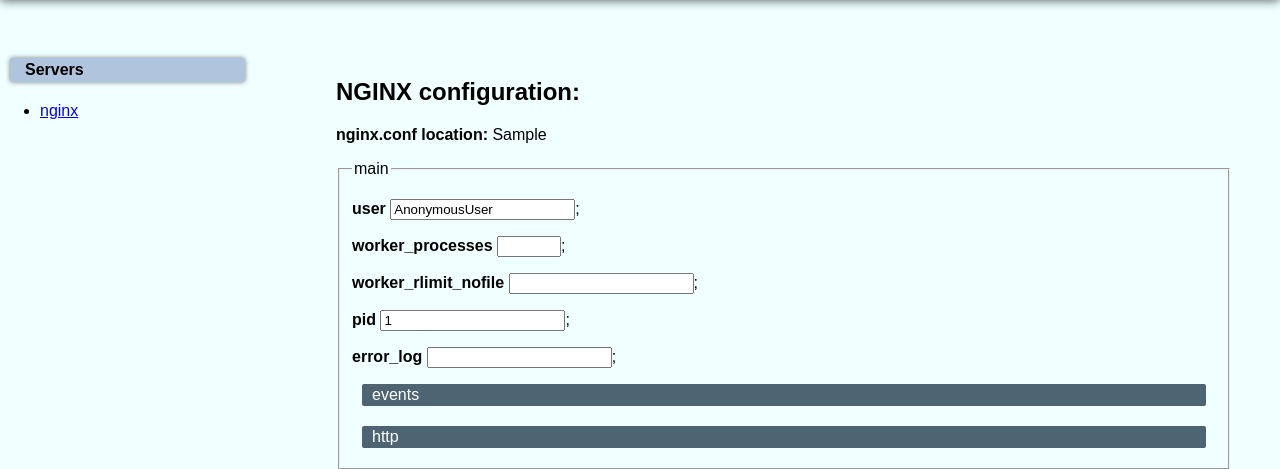
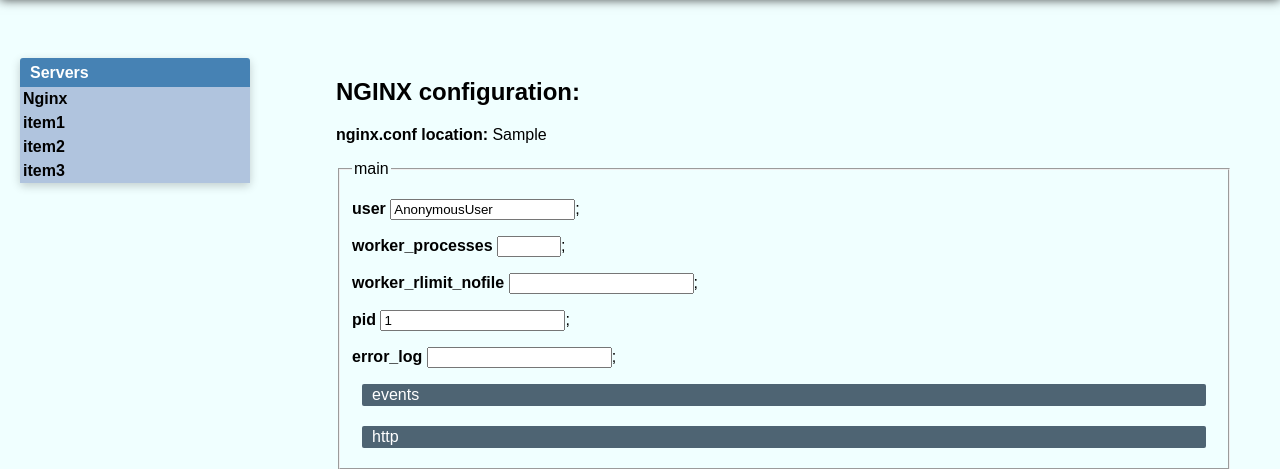
Before and after one commit to dematron/rigery-panel, a Django app: template templates/nginx_manager/nginx_configuration_interface.html in a window 1280 px wide. Shown: the part 50-519 px from the top of the page. Run offline with Django 3.2, Linux system fonts and the light colour scheme; the template is opened without the code that fills it: most values are stand-ins (such as "Sample title", 1, 10 or a date in 2020); parts of the project's set-up code (start-up, migrations or seed data) failed here and were passed over.

Commit message:
refs #5 improved interface

```diff
--- a/rigery/urls.py
+++ b/rigery/urls.py
@@ -14,6 +14,7 @@
 
     url(r'^admin/', include(admin.site.urls)),
     url(r'^$', start_page),
+    url(r'#$', start_page),
 
     #Servers
     url(r'^nginx/', nginx_configuration_editor),
--- a/static/css/base.css
+++ b/static/css/base.css
@@ -25,7 +25,21 @@
     margin: 20px 20px 20px 20px;
     padding: 10px 0px 0px 0px;
     color: white;
+
 }
+
+.header_text a {
+    color: white;
+    text-decoration: none;
+    display: block;
+    font-weight: bold;
+}
+
+.header_text a:hover {
+    color:white;
+    background:SteelBlue;
+}
+
 .section {
     width: 100%;
     min-width: 1000px;
--- a/static/css/index.css
+++ b/static/css/index.css
@@ -43,15 +43,6 @@
 
 a:hover{color:#fff; background:CadetBlue;}
 
-.menu {
-    background: LightSteelBlue;
-    padding: 3px 15px 3px 15px;
-    width: 80%;
-    margin: 50px 10px 20px 10px;
-    box-shadow: 0 0 5px rgba(0,0,0,0.5);
-    border-radius: 3px;
-}
-
 .sidebar {
     float: left;
     width: 20%;
@@ -65,3 +56,32 @@
     padding: 0;
     margin: 50px 0px 70px 80px;
 }
+
+.menu {
+    margin: 5px 20px 5px 10px;
+}
+
+.navbar {
+    padding: 1px 0px 0px 0px;
+    list-style-type: none;
+    width: 90%;
+    margin:50px 0px 0px 20px;
+    background-color: SteelBlue;
+    color: #ffffff;
+    border-radius: 3px;
+    box-shadow: 0 3px 10px rgba(0,0,0,0.2);
+}
+
+.navbar a {
+    background-color: LightSteelBlue;
+    color: black;
+    padding: 3px;
+    margin: auto;
+    text-decoration: none;
+    display: block;
+    font-weight: bold;
+}
+.navbar a:hover {
+    color:#fff;
+    background:CadetBlue;
+}
--- a/templates/base.html
+++ b/templates/base.html
@@ -11,7 +11,7 @@
 <body>
     <section id="main_section" class="section">
         <header class="header">
-            <h2 class="header_text">Rigery panel</h2>
+            <h2 class="header_text"><a href="/">Rigery panel</a></h2>
             {% block header_buttons %}{% endblock %}
             {% block header_menu %}{% endblock %}
         </header>
--- a/templates/index.html
+++ b/templates/index.html
@@ -18,9 +18,12 @@
 {% endblock %}
 {% block main_menu %}
     <nav class="sidebar">
-        <h4 class="menu">Servers</h4>
-        <ul>
-            <li><a href="/nginx/">nginx</a></li>
+        <ul id="navbar" class="navbar">
+            <li><h4 class="menu">Servers</h4></li>
+            <li><a href="/nginx/">Nginx</a></li>
+            <li><a href="#">item1</a></li>
+            <li><a href="#">item2</a></li>
+            <li><a href="#">item3</a></li>
         </ul>
     </nav>
 {% endblock %}
```
Also changed, not shown: other parts of templates/index.html (+12 -12 lines), 1 other file.
